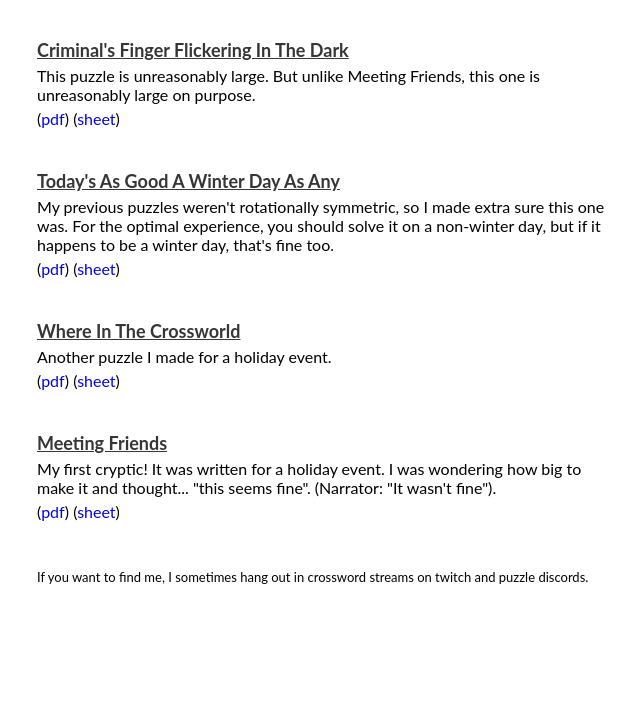
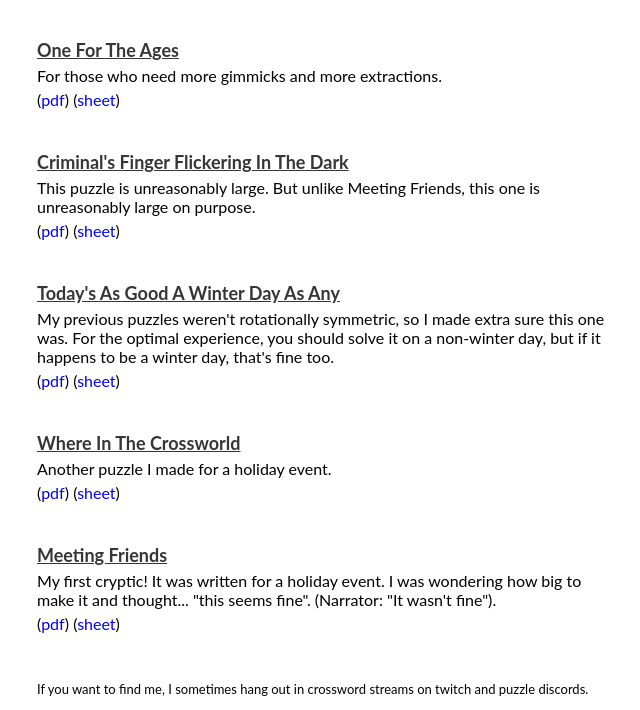
Before and after one commit to skaldskaparmal/skaldskaparmal.github.io, a plain HTML site: page index.html in a window 1280 px wide. Shown: the part 151-861 px from the top of the page, without its empty margins (315-955 px from the left). Before the commit the page ends 800 px from the top, so only its background shows below. Drawn offline with Linux system fonts and the light colour scheme.

Commit message:
One For The Ages

```diff
--- a/index.html
+++ b/index.html
@@ -16,6 +16,16 @@ Skald's Puzzles
 </h1>
 <p class="intro">
 Hello. Welcome to Skald's Puzzles. Here they are. The puzzles. That I made. Click on them.
+</p>
+
+<p class="puzzle">
+<div class="puzzle_title">
+<a href="./pdfs/One_For_The_Ages.pdf">One For The Ages</a></div>
+<div class="description">
+For those who need more gimmicks and more extractions.
+</div>
+<div class="links">(<a href="./pdfs/One_For_The_Ages.pdf">pdf</a>) (<a href="https://docs.google.com/spreadsheets/d/1-bz6RdtqkunddbeodU4F5EpihZevvE9b7zaqc56LjvI/edit">sheet</a>)</div>
+</div>
 </p>
 
 <p class="puzzle">
```
Also changed, not shown: 1 other file.
